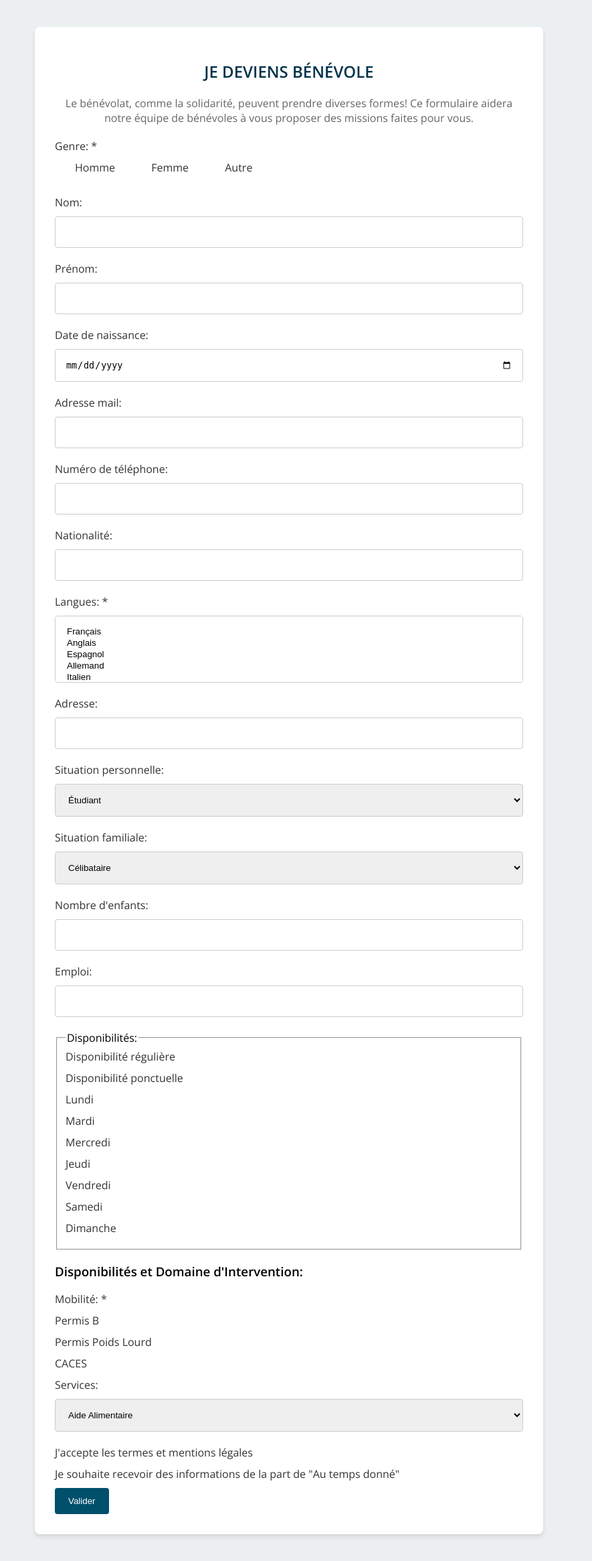
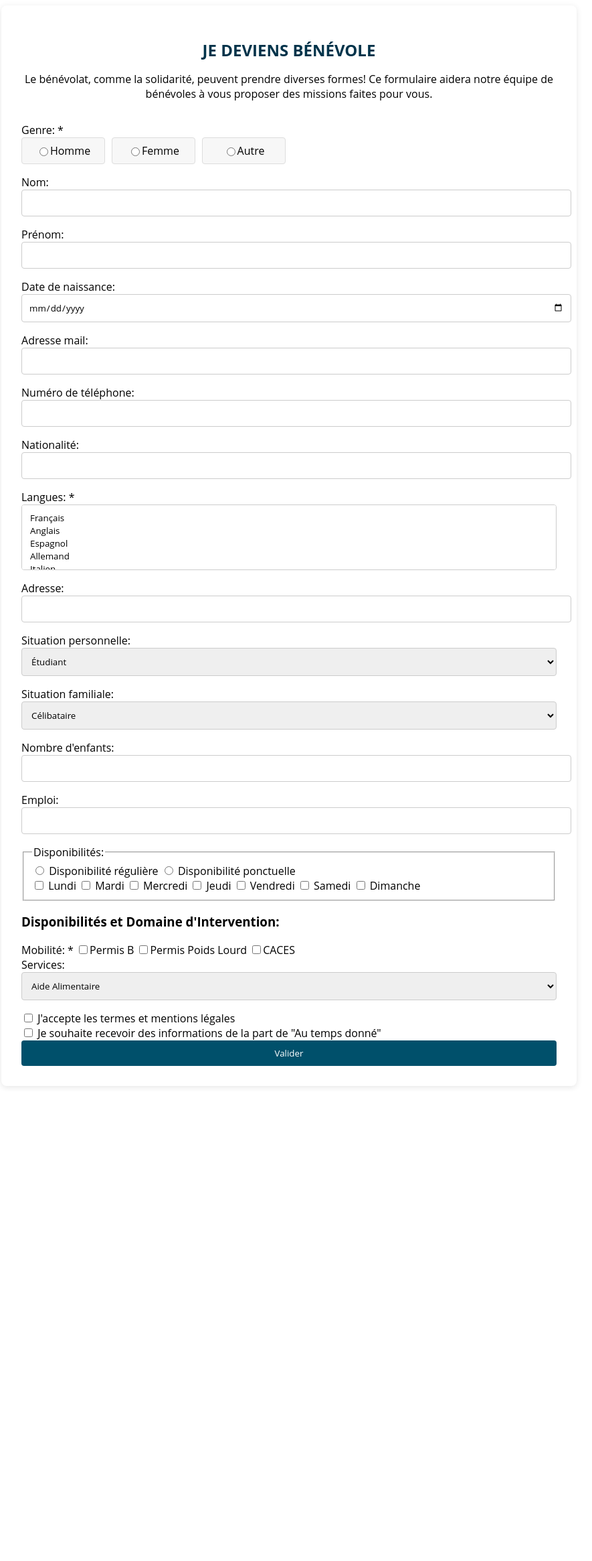
Before and after one commit to ShHaWkK/Temps_Donne, a PHP site: page /register_benevole.php in a window 1280 px wide. Shown: the whole page at 67% size, without its empty margins (208-1093 px from the left). After the commit the page ends 1623 px from the top, so only its background shows below. Run offline with PHP 8.4, Linux system fonts and the light colour scheme.

Commit message:
improvment register

```diff
--- a/site/form/register_benevole.php
+++ b/site/form/register_benevole.php
@@ -1,169 +1,144 @@
 <!DOCTYPE html>
 <html lang="fr">
 <head>
+
     <meta charset="UTF-8">
     <title>Inscription Bénévole</title>
 <style>
-@import url('https://fonts.googleapis.com/css2?family=Open+Sans:wght@400;600&display=swap');
-
-body {
+/* Main styling */
+body, input, select, button, textarea {
     font-family: 'Open Sans', sans-serif;
-    background-color: #eceff1;
-    margin: 0;
-    padding: 40px;
-    display: flex;
-    justify-content: center;
-    align-items: center;
 }
 
 .form-container {
-    width: 100%;
-    max-width: 700px;
-    background: #ffffff;
+    max-width: 800px;
+    margin: auto;
+    background: #fff;
     padding: 30px;
     border-radius: 8px;
-    box-shadow: 0 4px 6px rgba(0, 0, 0, 0.1);
+    box-shadow: 0 2px 10px rgba(0,0,0,0.1);
 }
 
-h2 {
+.form-title {
+    text-align: center;
     color: #00334A;
-    font-size: 24px;
-    text-align: center;
-    margin-bottom: 20px;
+    margin-bottom: 1rem;
 }
 
-p {
-    color: #666666;
+.form-description {
     text-align: center;
-    margin-bottom: 20px;
+    margin-bottom: 2rem;
 }
 
-label {
-    color: #333333;
-    display: block;
-    margin-bottom: 10px;
-}
-
+/* Form inputs */
 input[type="text"],
 input[type="date"],
 input[type="email"],
 input[type="tel"],
 input[type="number"],
-select {
+select,
+textarea {
     width: 100%;
-    padding: 15px;
-    margin-bottom: 20px;
+    padding: 10px;
+    margin-bottom: 1rem;
     border: 1px solid #ccc;
     border-radius: 4px;
-    box-sizing: border-box;
 }
 
-select[multiple] {
-    height: auto;
-}
-
+/* Radio buttons and checkboxes */
 .radio-group,
 .checkbox-group {
-    margin-bottom: 20px;
+    display: grid;
+    grid-template-columns: repeat(auto-fill, minmax(120px, 1fr));
+    gap: 10px;
+    margin-bottom: 1rem;
 }
 
 .radio-group label,
 .checkbox-group label {
-    display: inline-block;
-    margin-right: 20px;
+    display: flex;
+    align-items: center;
+    justify-content: center;
     cursor: pointer;
-    position: relative;
-    padding-left: 30px;
+    background: #f7f7f7;
+    border: 1px solid #ddd;
+    padding: 0.5rem;
+    border-radius: 4px;
+    transition: background-color 0.3s ease;
 }
 
-input[type="radio"],
-input[type="checkbox"] {
-    position: absolute;
-    opacity: 0;
-    cursor: pointer;
+input[type="radio"]:checked + label,
+input[type="checkbox"]:checked + label {
+    background-color: #00334A;
+    color: white;
+    border-color: #00334A;
 }
 
+/* Styling for checkmarks */
 .checkmark {
-    position: absolute;
-    top: 0;
-    left: 0;
-    height: 20px;
-    width: 20px;
-    background-color: #eee;
+    display: inline-block;
+    width: 22px;
+    height: 22px;
+    background: white;
     border-radius: 50%;
-    border: 1px solid #ddd;
+    position: relative;
 }
 
 .checkbox-group .checkmark {
     border-radius: 4px;
 }
 
-input[type="radio"]:checked ~ .checkmark,
-input[type="checkbox"]:checked ~ .checkmark {
-    background-color: #00334A;
-    border-color: #00334A;
-}
-
-.checkmark:after {
-    content: "";
-    position: absolute;
-    display: none;
-}
-
-input[type="radio"]:checked ~ .checkmark:after,
-input[type="checkbox"]:checked ~ .checkmark:after {
-    display: block;
-}
-
-.radio-group .checkmark:after {
-    top: 6px;
-    left: 6px;
-    width: 8px;
-    height: 8px;
-    border-radius: 50%;
-    background: white;
-}
-
-.checkbox-group .checkmark:after {
-    left: 7px;
-    top: 3px;
-    width: 6px;
-    height: 10px;
-    border: solid white;
-    border-width: 0 3px 3px 0;
-    transform: rotate(45deg);
-}
-
-.button-container {
-    text-align: center;
-    margin-top: 30px;
-}
-
-button {
+/* Submit button */
+button[type="submit"] {
+    width: 100%;
+    padding: 10px;
     background-color: #00506b;
     color: white;
-    padding: 12px 20px;
     border: none;
     border-radius: 4px;
     cursor: pointer;
-    transition: background-color 0.3s ease;
+    transition: background 0.3s;
 }
 
-button:hover {
+button[type="submit"]:hover {
     background-color: #00334A;
 }
 
+/* Responsive */
 @media (max-width: 768px) {
-    body {
-        padding: 20px;
+    .form-container {
+        padding: 15px;
     }
 
-    .form-container {
-        padding: 20px;
+    .radio-group, .checkbox-group {
+        grid-template-columns: 1fr;
     }
 }
 
-</style>
+/* Security */
+input[type="text"]:focus,
+input[type="date"]:focus,
+input[type="email"]:focus,
+input[type="tel"]:focus,
+input[type="number"]:focus,
+select:focus,
+textarea:focus {
+    border-color: #00334A;
+    outline: none;
+}
+
+/* Accessibility */
+input[type="text"]:focus-visible,
+input[type="date"]:focus-visible,
+input[type="email"]:focus-visible,
+input[type="tel"]:focus-visible,
+input[type="number"]:focus-visible,
+select:focus-visible,
+textarea:focus-visible {
+    box-shadow: 0 0 0 3px rgba(0,51,74,0.5);
+}
+
+    </style>
 </head>
 <body>
 <div class="form-container">
@@ -357,7 +332,6 @@ button:hover {
                         <option value="aideLoisirs">Aide aux Loisirs</option>
                         <option value="aideVoyages">Aide aux Voyages</option>
                         <option value="aideUrgence">Aide d'Urgence</option>
-                        <
                     </select>
                 </div>
 
@@ -371,6 +345,7 @@ button:hover {
             <button type="submit" name="submit">Valider</button>
     </form>
 
+    <!-- Insérez vos scripts JavaScript ici pour la validation côté client -->
     <script>
         document.getElementById('formInscription').addEventListener('submit', function(e) {
             var errors = [];
```
